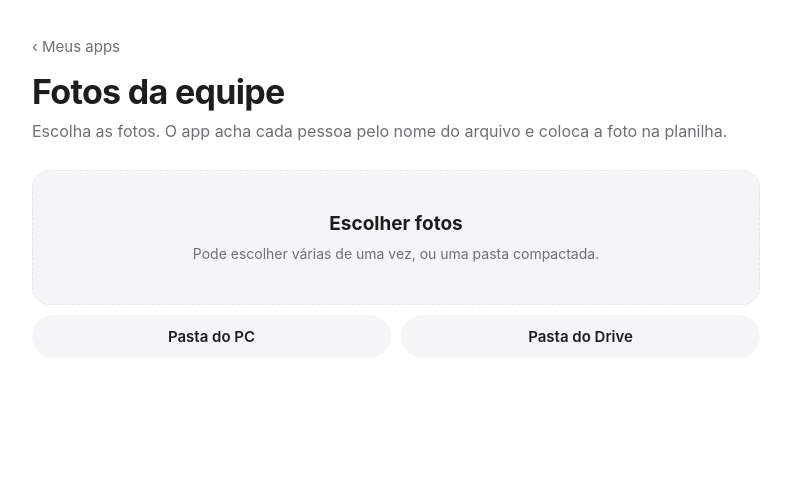
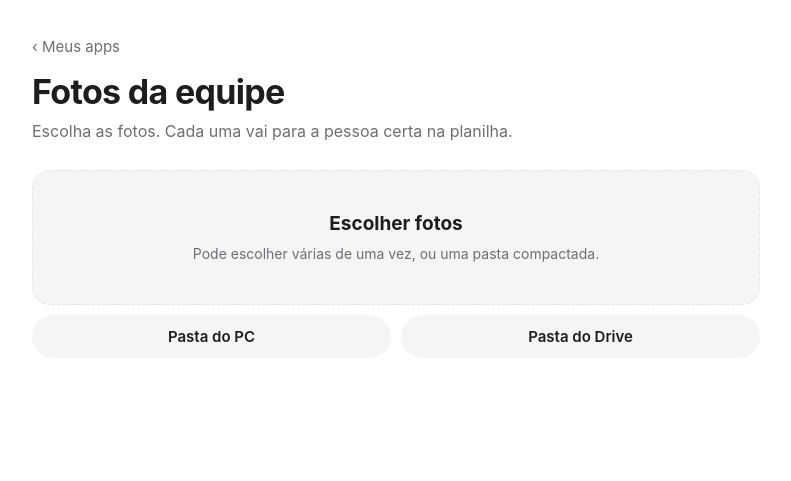
Before and after one commit to jpaapw-star/fotos-equipe, a website: page src/Index.html in a window 1280 px wide. Shown: the whole page, without its empty margins (244-1035 px from the left). Drawn offline with nearby package versions, Linux system fonts and the light colour scheme.

Commit message:
Frase de abertura mais curta
Co-Authored-By: Claude Opus 5.5 <noreply@anthropic.com>
Claude-Session: https://claude.ai/code/session_013w1DXViopw9jgyboUkXRdb

```diff
--- a/src/Index.html
+++ b/src/Index.html
@@ -102,7 +102,7 @@
 <main>
   <a class="meusapps" href="https://jpaapw-star.github.io/painel/apps/" target="_top">‹ Meus apps</a>
   <h1>Fotos da equipe</h1>
-  <p class="sub" id="sub">Escolha as fotos. O app acha cada pessoa pelo nome do arquivo e coloca a foto na planilha.</p>
+  <p class="sub" id="sub">Escolha as fotos. Cada uma vai para a pessoa certa na planilha.</p>
 
   <label class="area" id="area">
     <strong id="rotulo">Escolher fotos</strong>
```
